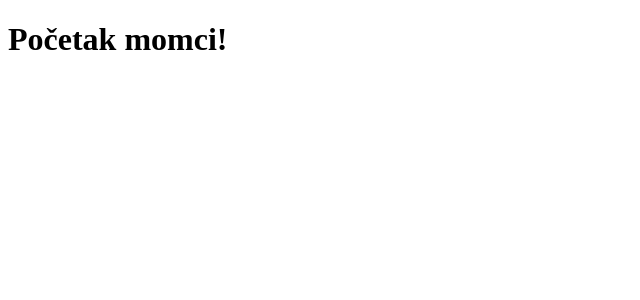
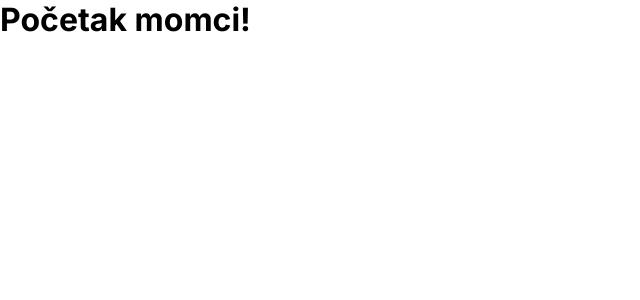
Before and after one commit to maaxxg/Looster, a SvelteKit app: page / in a window 1280 px wide. Shown: the top 300 px of the page, without its empty margins (0-640 px from the left). Built offline with nearby package versions, Linux system fonts and the light colour scheme.

Commit message:
Global styles, +layout.svelte

```diff
--- a/src/app.html
+++ b/src/app.html
@@ -3,6 +3,9 @@
 	<head>
 		<meta charset="utf-8" />
 		<link rel="icon" href="%sveltekit.assets%/favicon.png" />
+		<link rel="preconnect" href="https://fonts.googleapis.com">
+		<link rel="preconnect" href="https://fonts.gstatic.com" crossorigin>
+		<link href="https://fonts.googleapis.com/css2?family=Inter:wght@200;300;400;500;600;700&display=swap" rel="stylesheet">
 		<meta name="viewport" content="width=device-width, initial-scale=1" />
 		%sveltekit.head%
 	</head>
--- /dev/null
+++ b/src/global.css
@@ -0,0 +1,15 @@
+* {
+    margin: 0;
+    padding: 0;
+    box-sizing: border-box;
+    font-family: 'Inter', sans-serif;
+    --primary-color: #6147D7;
+    --secondary-color: #35a8eb;
+    --foreground-color: #fff;
+    --background-color: #1f1f1f;
+    --positive-color: #24FF00;
+    --negative-color: #FF0000;
+    --warning-color: #FF9900;
+    --neutralDark-color: #3A3535;
+    --neutralLight-color: #D9D9D9;
+}
--- /dev/null
+++ b/src/routes/+layout.svelte
@@ -0,0 +1,5 @@
+<script>
+    import '../global.css'
+</script>
+
+<slot/>
```
